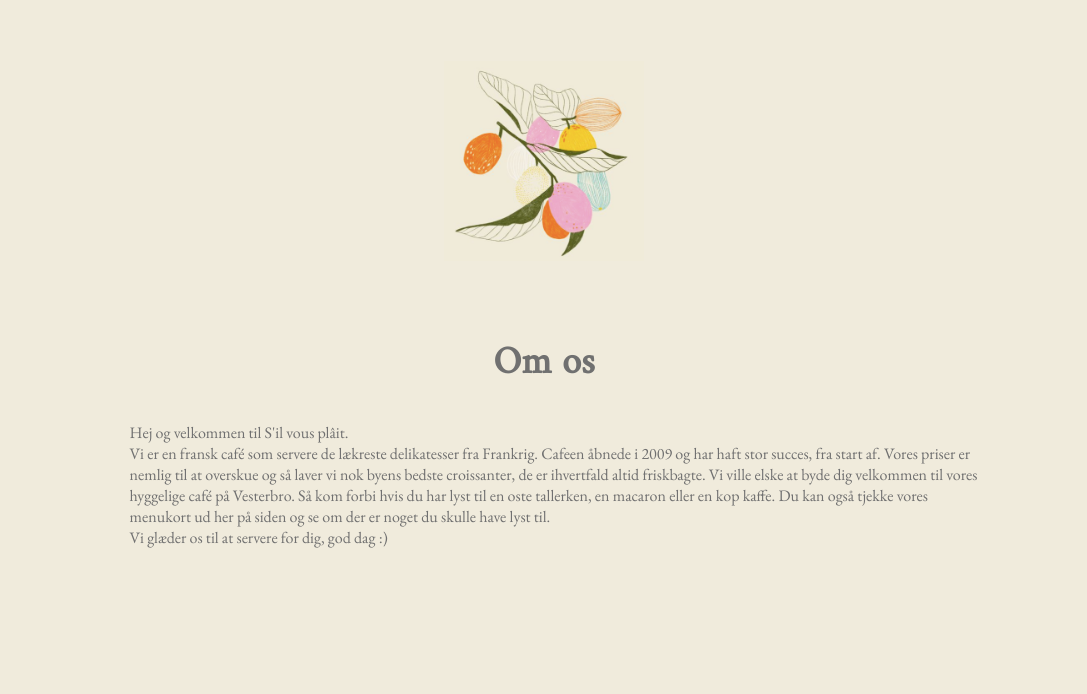
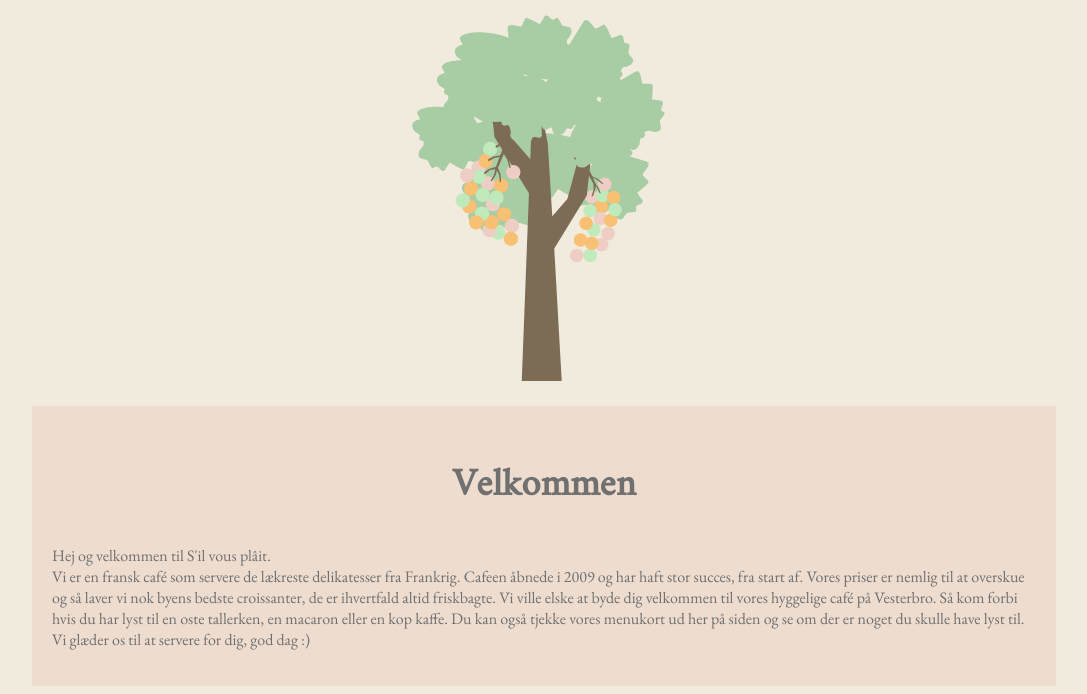
Before and after one commit to nata6431/Restaurant, a plain HTML site: page forside.html in a window 1280 px wide. Shown: the part 488-1182 px from the top of the page, without its empty margins (96-1183 px from the left). Before the commit the page ends 1052 px from the top, so only its background shows below. Drawn offline with nearby package versions, Linux system fonts and the light colour scheme.

Commit message:
færdig side

```diff
--- a/forside.html
+++ b/forside.html
@@ -160,6 +160,20 @@
             z-index: 2;
         }
 
+        #tree {
+            background-image: url("pics/tree.svg");
+            background-repeat: no-repeat;
+            background-size: cover;
+
+            background-size: 100%;
+            width: 22vw;
+            height: 30vw;
+            position: absolute;
+
+            left: 38vw;
+            z-index: 2;
+        }
+
 
 
         .nav {
@@ -178,9 +192,13 @@
             margin: auto;
         }
 
-        p{ padding-left: 17vw;
-            padding-right: 15vw;
 
+
+        .content {
+            background: rgba(237, 205, 196, 0.5);
+            margin-left: 120px;
+            margin-right: 120px;
+            padding: 20px;
         }
 
     </style>
@@ -197,8 +215,8 @@
         <div id="luk"><button>X</button></div>
         <div id="indhold"></div>
     </div>
+    <div class="sticky">
 
-    <div class="sticky">
 
         <div id="logo"></div>
     </div>
@@ -210,12 +228,12 @@
 
 
     </div>
-    <div class="billede">
-    <img src="pics/forside.png" alt="billede">
+
+    <div class="sticky">
+        <div id="tree"></div>
     </div>
-
     <div class="content">
 
-       <h1>Om os</h1>
-        <p>Hej og velkommen til S'il vous plâit. <br> Vi er en fransk café som servere de lækreste delikatesser fra Frankrig. Cafeen åbnede i 2009 og har haft stor succes, fra start af. Vores priser er nemlig til at overskue og så laver vi nok byens bedste croissanter, de er ihvertfald altid friskbagte. Vi ville elske at byde dig velkommen til vores hyggelige café på Vesterbro. Så kom forbi hvis du har lyst til en oste tallerken, en macaron eller en kop kaffe. Du kan også tjekke vores menukort ud her på siden og se om der er noget du skulle have lyst til. <br> Vi glæder os til at servere for dig, god dag :) </p>
+        <h1>Velkommen</h1>
+        <p> Hej og velkommen til S'il vous plâit. <br> Vi er en fransk café som servere de lækreste delikatesser fra Frankrig. Cafeen åbnede i 2009 og har haft stor succes, fra start af. Vores priser er nemlig til at overskue og så laver vi nok byens bedste croissanter, de er ihvertfald altid friskbagte. Vi ville elske at byde dig velkommen til vores hyggelige café på Vesterbro. Så kom forbi hvis du har lyst til en oste tallerken, en macaron eller en kop kaffe. Du kan også tjekke vores menukort ud her på siden og se om der er noget du skulle have lyst til. <br> Vi glæder os til at servere for dig, god dag :) </p>
     </div>
```
Also changed, not shown: index.html (+3 -4 lines), pics/tree.svg (added).
